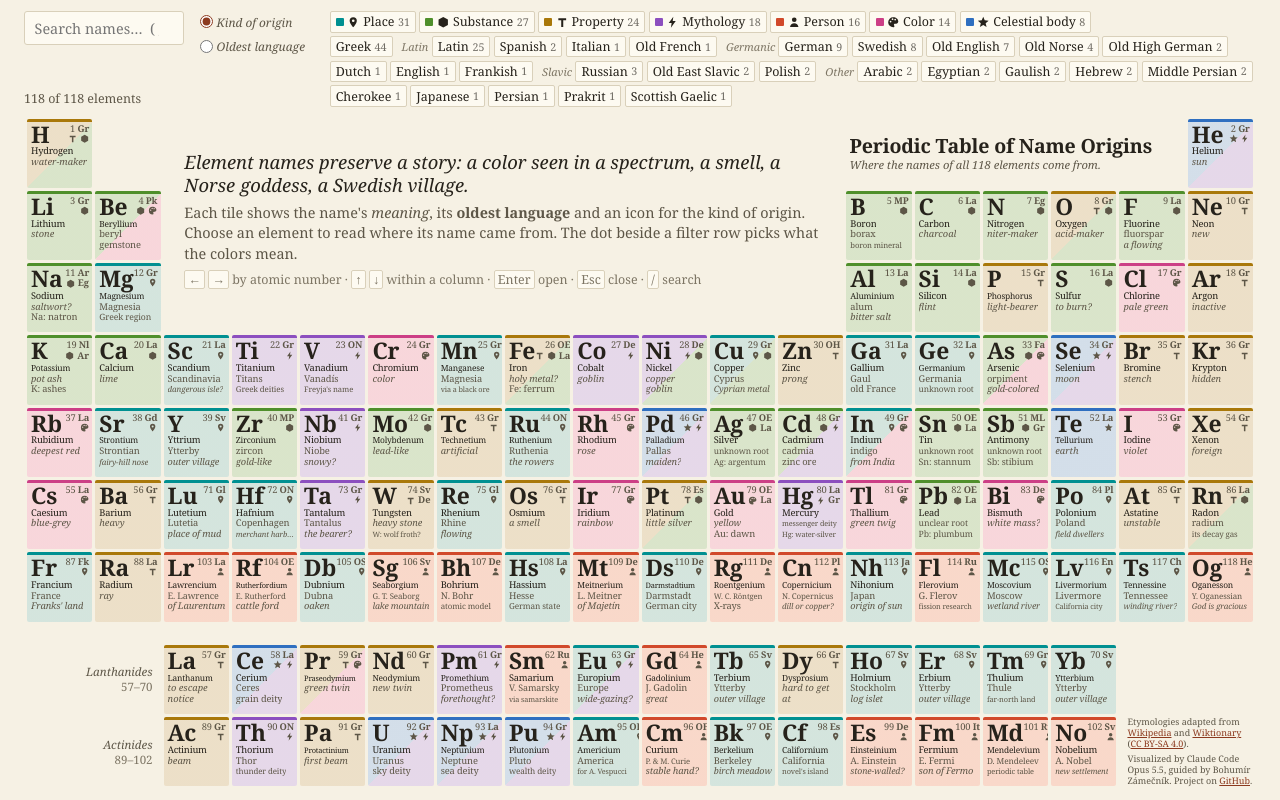
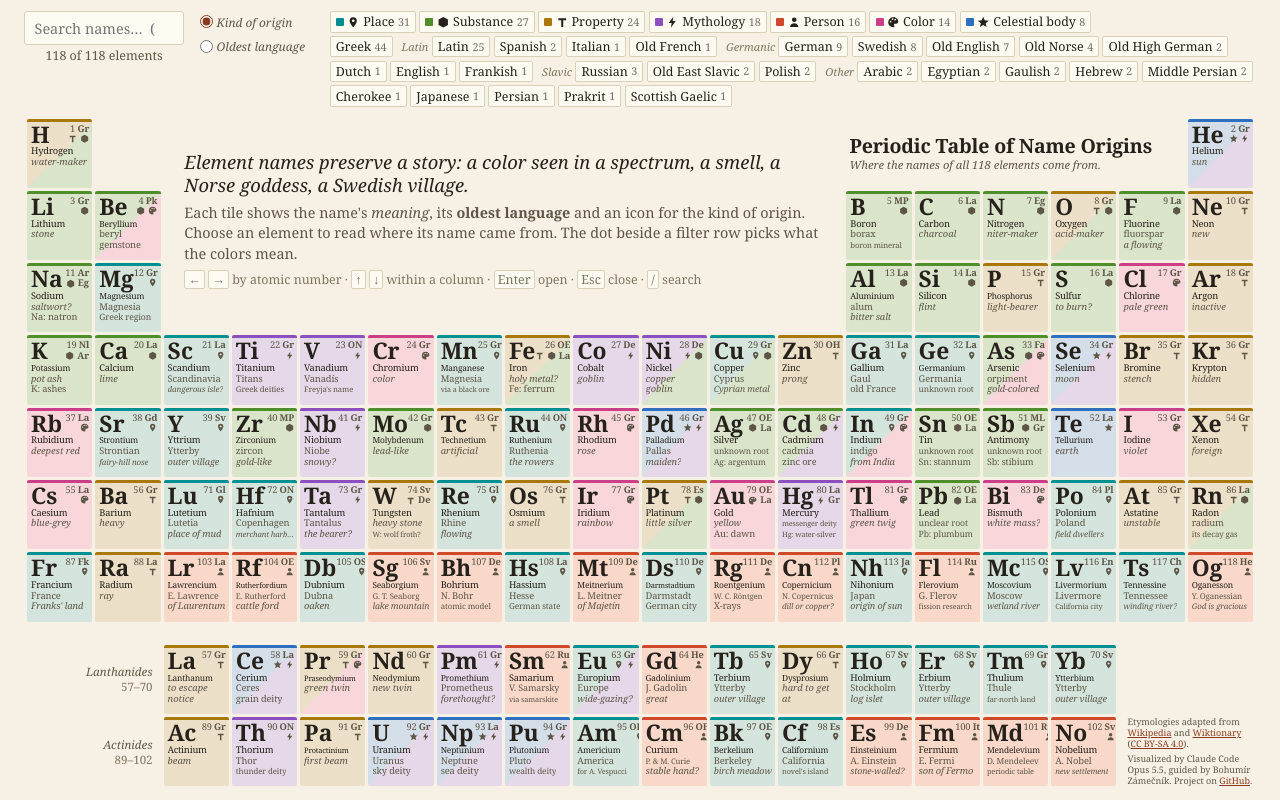
Before and after one commit to bzamecnik/periodic-table-etymology, a Preact app: page / in a window 1280 px wide. Built offline with nearby package versions, Linux system fonts and the light colour scheme.

Commit message:
Keep the match count right below the search box
Centered under the box, it no longer moves down when the filters wrap.

Co-Authored-By: Claude Opus 5.5 <noreply@anthropic.com>

```diff
--- a/src/styles.css
+++ b/src/styles.css
@@ -670,8 +670,7 @@ kbd {
   grid-row: span 2;
   display: flex;
   flex-direction: column;
-  justify-content: space-between;
-  gap: 0.15rem;
+  gap: 0.1rem;
 }
 
 @media (max-width: 899px) {
@@ -772,7 +771,8 @@ kbd {
 .controls__status {
   display: flex;
   flex-wrap: wrap;
-  gap: 0 0.9rem;
+  justify-content: center;
+  gap: 0 0.6rem;
   margin: 0;
 }
 
```
